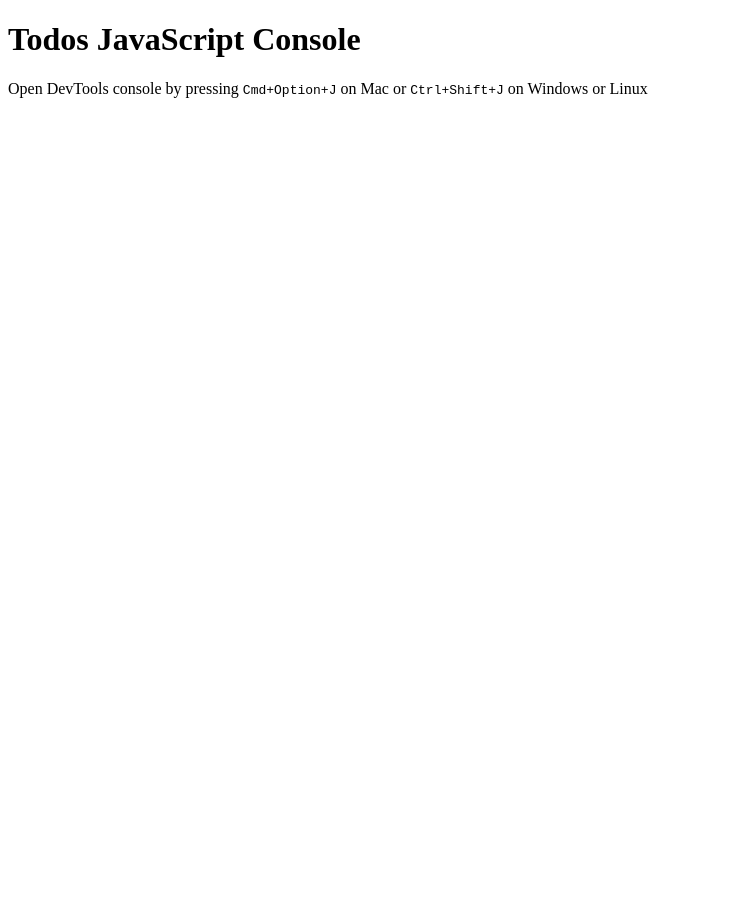
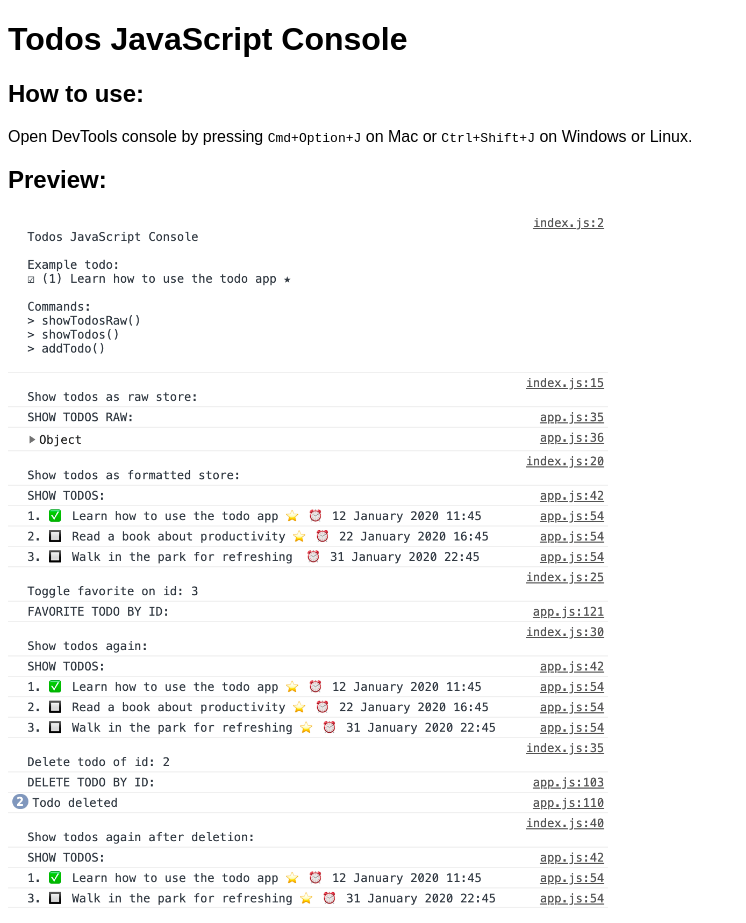
Before and after one commit to azobu-app/todos-javascript-console, a plain HTML site: page index.html in a window 1280 px wide. Shown: the whole page, without its empty margins (0-746 px from the left). Before the commit the page ends 800 px from the top, so only its background shows below. Drawn offline with Linux system fonts and the light colour scheme.

Commit message:
Put preview image into README and homepage

```diff
--- /dev/null
+++ b/index.css
@@ -0,0 +1,7 @@
+body {
+  font-family: sans-serif;
+}
+
+.preview {
+  max-width: 600px;
+}
--- a/index.html
+++ b/index.html
@@ -4,14 +4,28 @@
     <meta charset="UTF-8" />
     <meta name="viewport" content="width=device-width, initial-scale=1.0" />
     <title>Todos JavaScript Console</title>
+    <link rel="stylesheet" href="index.css" />
   </head>
   <body>
-    <h1>Todos JavaScript Console</h1>
-    <p>
-      Open DevTools console by pressing
-      <kbd>Cmd+Option+J</kbd> on Mac or <kbd>Ctrl+Shift+J</kbd> on Windows or
-      Linux
-    </p>
+    <header>
+      <h1>Todos JavaScript Console</h1>
+    </header>
+
+    <main>
+      <section>
+        <h2>How to use:</h2>
+        <p>
+          Open DevTools console by pressing
+          <kbd>Cmd+Option+J</kbd> on Mac or <kbd>Ctrl+Shift+J</kbd> on Windows
+          or Linux.
+        </p>
+      </section>
+
+      <section>
+        <h2>Preview:</h2>
+        <img class="preview" src="assets/preview.png" alt="Preview" />
+      </section>
+    </main>
 
     <script src="store.js"></script>
     <script src="app.js"></script>
```
Also changed, not shown: 1 other file.
